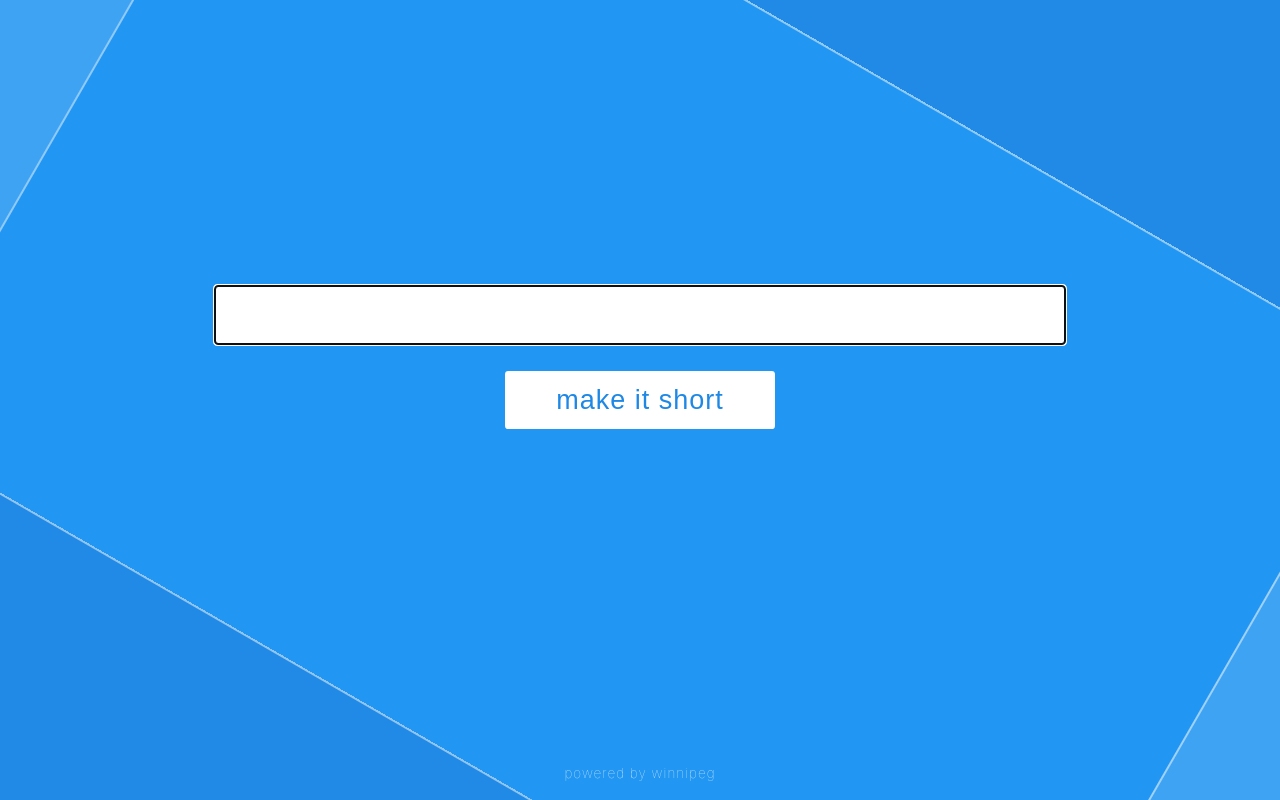
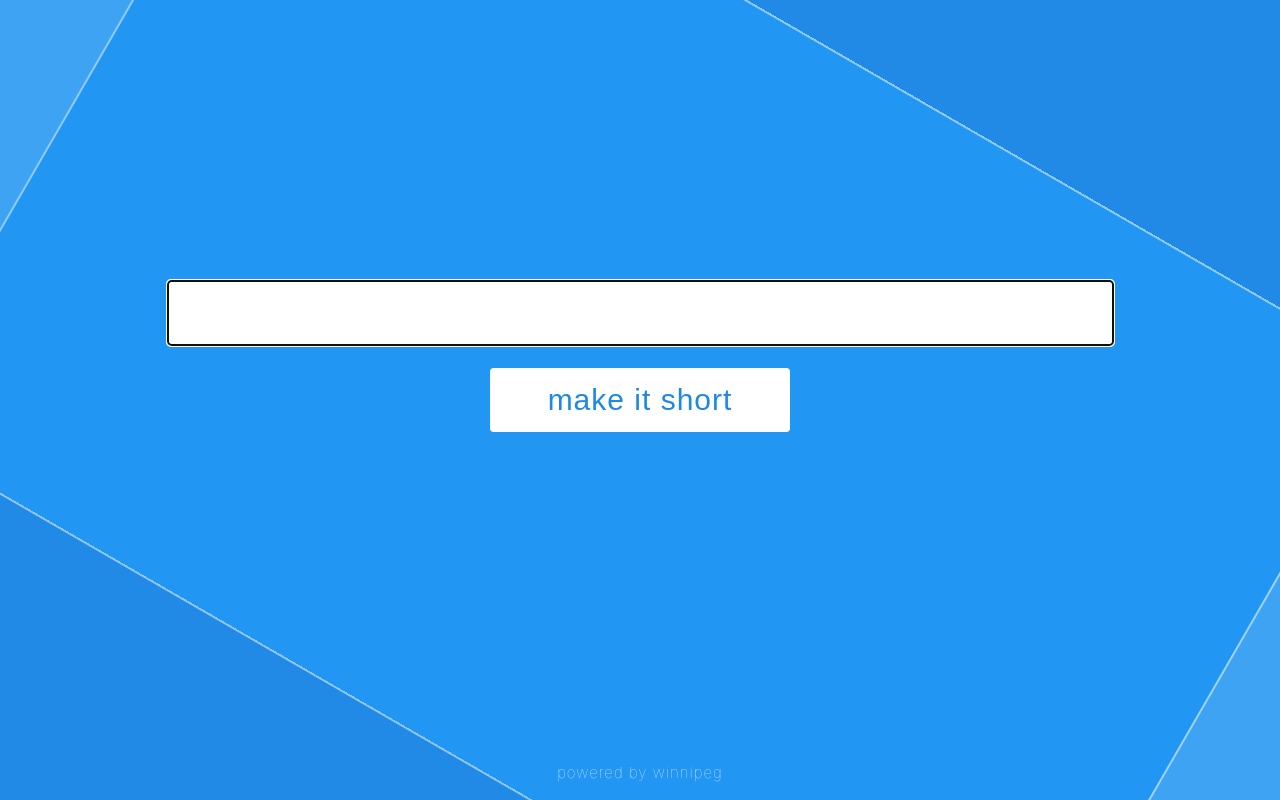
Before and after one commit to Zertz/winnipeg, a website: page public/html.html in a window 1280 px wide. Drawn offline with Linux system fonts and the light colour scheme.

Commit message:
fluid fonts, margins & paddings

```diff
--- a/public/css.css
+++ b/public/css.css
@@ -9,6 +9,18 @@ html, body {
   margin: 0;
   width: 100%;
   height: 100%;
+}
+
+@media screen and (min-width: 320px) {
+  html, body {
+    font-size: calc(16px + (20 - 16) * ((100vw - 320px) / 1024));
+  }
+}
+
+@media screen and (min-width: 1024px) {
+  html, body {
+    font-size: 20px;
+  }
 }
 
 .bg {
@@ -115,7 +127,7 @@ form {
   flex-direction: column;
   align-items: center;
   justify-content: center;
-  padding: 2em;
+  padding: calc(1em + 2vh) calc(1em + 2vw);
   text-align: center;
   position: absolute;
   top: 0;
@@ -136,17 +148,17 @@ form input, form button {
   letter-spacing: 1px;
   margin: 0 auto;
   padding: 0.5em 0.75em;
-  width: 90%;
+  width: calc(100% - 1.5em);
 }
 
 form input[name="url"] {
-  margin-bottom: 1em;
+  margin-bottom: calc(0.5em + 1vh);
   max-width: 30em;
 }
 
 form button[type="submit"] {
   color: #1E88E5;
-  margin-bottom: 1em;
+  margin-bottom: calc(0.5em + 1vh);
   max-width: 10em;
 }
 
@@ -209,7 +221,9 @@ form button.share:hover {
 }
 
 footer {
-  padding: 1em;
+  display: flex;
+  justify-content: center;
+  padding: calc(0.5em + 1vh) calc(0.5em + 1vw);
   text-align: center;
   position: absolute;
   bottom: 0;
```
